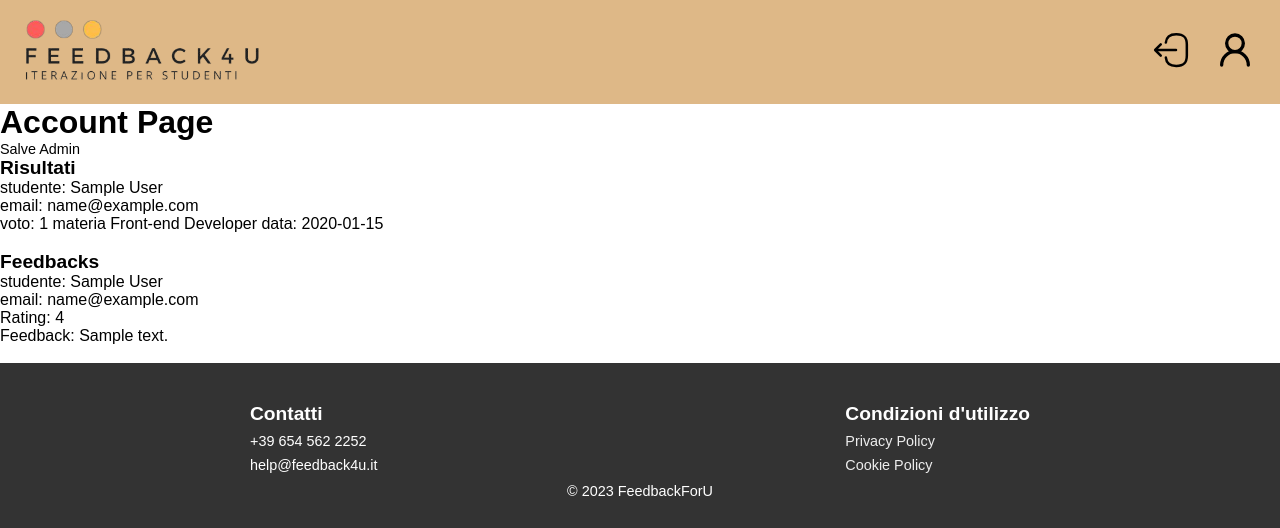
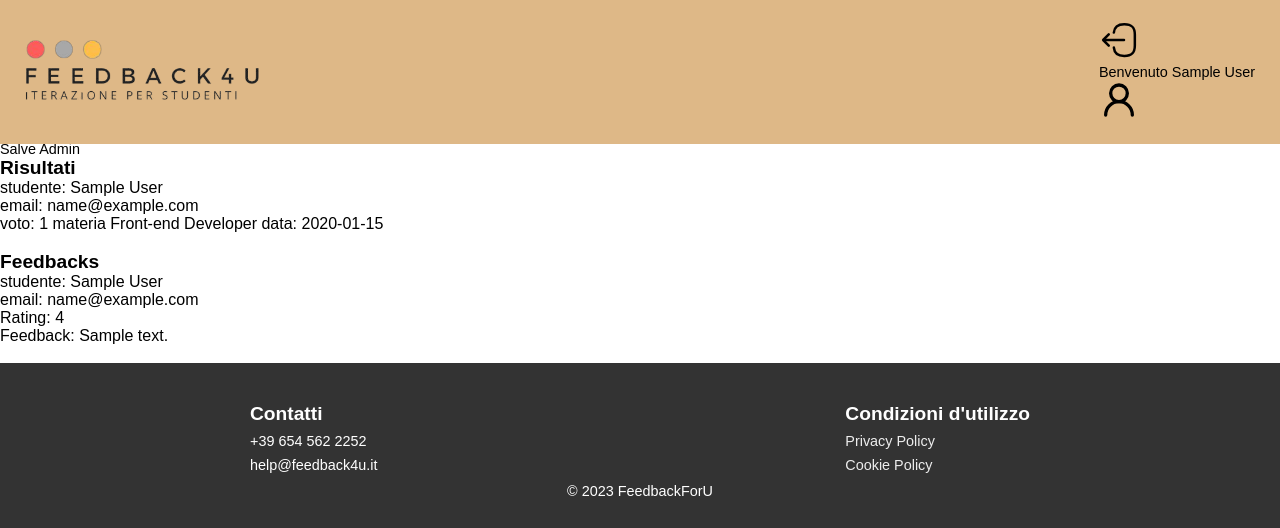
Before and after one commit to ilCONDORA/Feedback4U, a PHP site: page /accountPage.php in a window 1280 px wide. Shown: the top 528 px of the page. Run offline with PHP 8.4, Linux system fonts and the light colour scheme; the visitor is signed in with stand-in values (Sample User, id 1); data comes from the database, SQL or seed files in the repository; tables that the repository leaves empty hold one stand-in row (values such as "Sample post").

Commit message:
modifiche php per nome utente

```diff
--- a/header.php
+++ b/header.php
@@ -44,12 +44,14 @@
             session_start();
           }
           if (isset($_SESSION["email"])) {
+            $first_name = $_SESSION['name'];
             // The user is logged in
-            echo '<a href="?logout=1" style="margin-right:20px"><img src="./svg/logout.svg" alt="bottone logout" class="svg"
+            echo "<a href='?logout=1' style='margin-right:20px'><img src='./svg/logout.svg' alt='bottone logout' class='svg'
             /></a>
-          <a href="accountPage.php"
-            ><img src="./svg/user-2.svg" alt="bottone account" class="svg"
-          /></a>';
+            <p>Benvenuto $first_name</p>
+          <a href='accountPage.php'
+            ><img src='./svg/user-2.svg' alt='bottone account' class='svg'
+          /></a>";
 
           } else {
             // The user is not logged in
```
